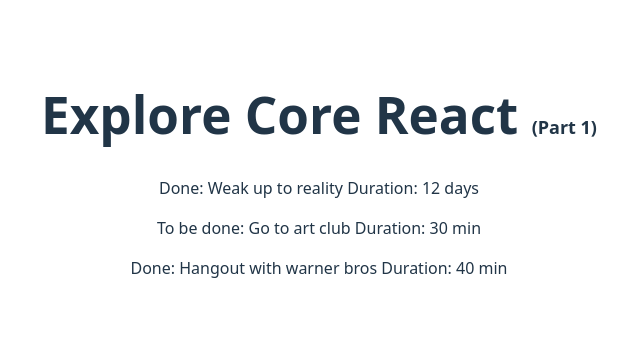
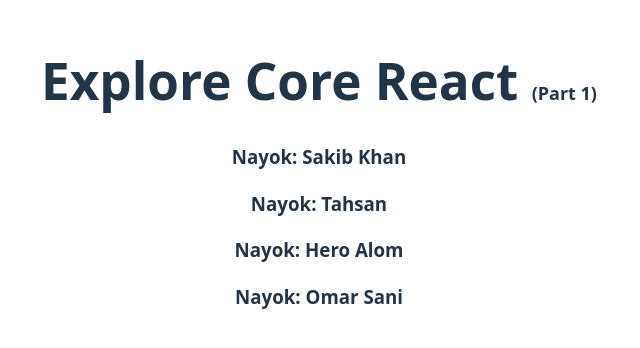
Before and after one commit to abd-005/explore-core-react-1, a React (Vite) app: page / in a window 1280 px wide. Shown: the part 226-574 px from the top of the page, without its empty margins (321-961 px from the left). Built offline with nearby package versions, Linux system fonts and the light colour scheme.

Commit message:
Rendering lists using Map

```diff
--- /dev/null
+++ b/src/Actor.jsx
@@ -0,0 +1,7 @@
+export default function Actor({ actorName }) {
+  return (
+    <div>
+      <h3>Nayok: {actorName}</h3>
+    </div>
+  );
+}
--- a/src/App.jsx
+++ b/src/App.jsx
@@ -1,7 +1,10 @@
 import ToDo from "./Todo";
+import Actor from './Actor'
 import "./App.css";
 
 function App() {
+  const actors = ['Sakib Khan','Tahsan', 'Hero Alom', 'Omar Sani' ]
+
   return (
     <>
       <div>
@@ -10,8 +13,18 @@
           <span style={{ fontSize: "18px", fontWeight: "600" }}>(Part 1)</span>
         </h1>
       </div>
+
+
       <div>
-        <ToDo
+        {
+          actors.map(name => <Actor actorName={name}></Actor>)
+        }
+      </div>
+
+
+
+
+        {/* <ToDo
           taskName="Weak up to reality"
           isDone={true}
           duration="12 days"
@@ -21,7 +34,7 @@
           taskName="Hangout with warner bros"
           isDone={true}
           duration="40 min"
-        ></ToDo>
+        ></ToDo> */}
 
         {/* <Device dType="Laptop" price="$2000"></Device>
         <Device dType="Phone" price="$1000"></Device>
@@ -39,7 +52,6 @@
         <Person></Person>
         <Person></Person>
         <Pet></Pet> */}
-      </div>
     </>
   );
 }
```
